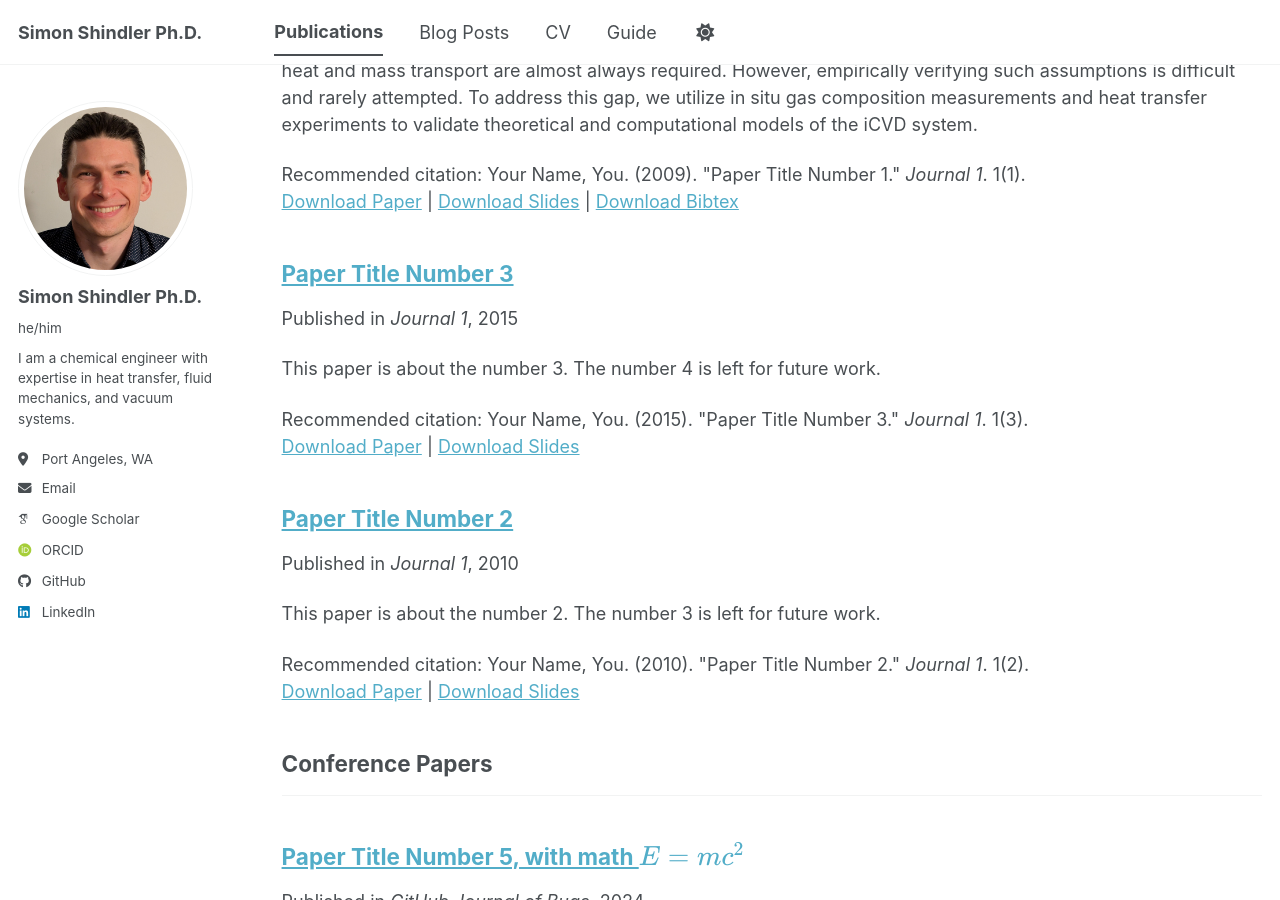
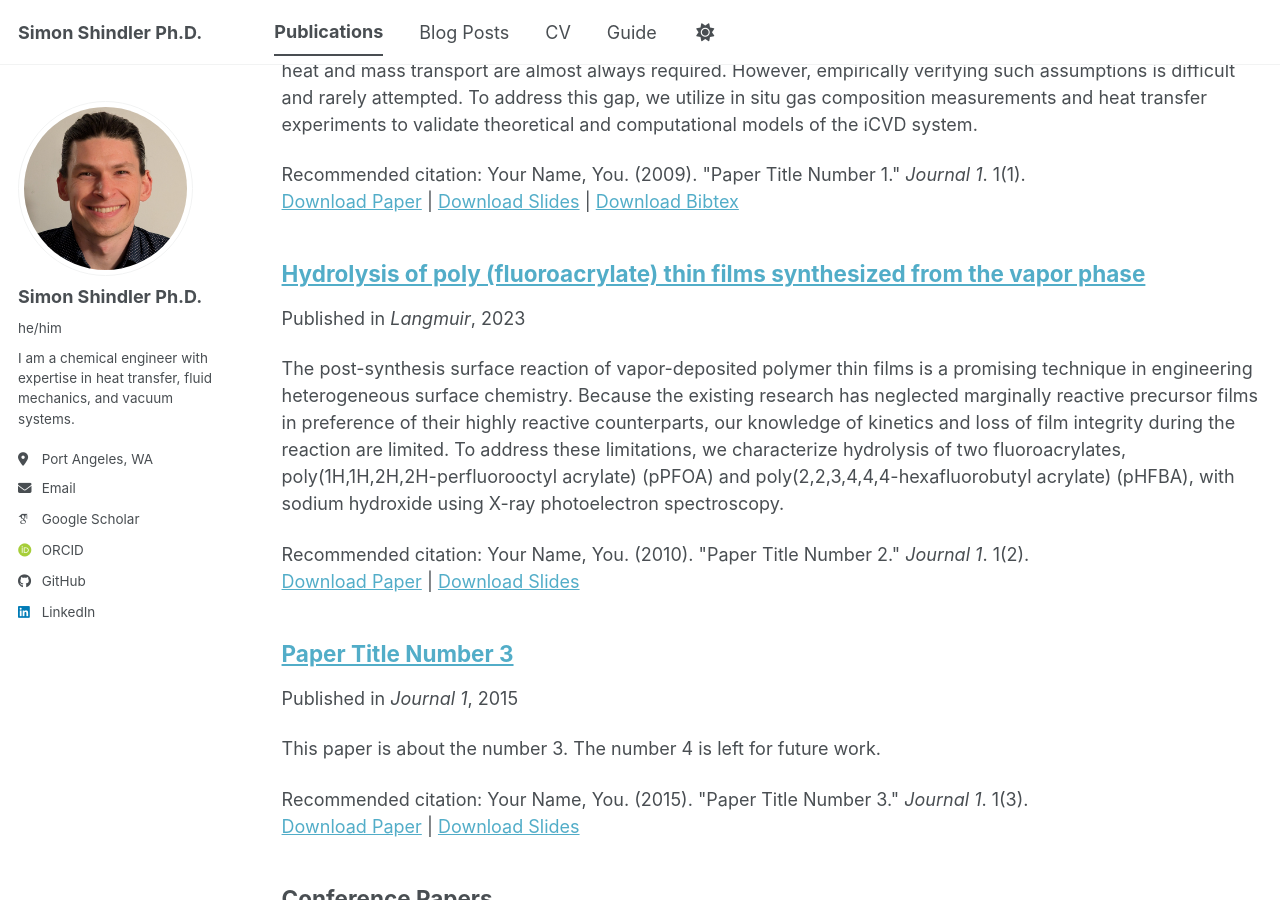
Before and after one commit to sgshindler/sgshindler.github.io, a Jekyll site: the page built from _pages/publications.html, in a window 1280 px wide and 900 px high, scrolled down 399 px. Built offline with Jekyll 4.4.1, drawn with Linux system fonts in a browser that asks for light colours; some web fonts are replaced; a script bundle is joined from its source files by our own code; library files that are not in the unit come from our copies.

Commit message:
Update 2010-10-01-paper-title-number-2.md

```diff
--- a/_publications/2010-10-01-paper-title-number-2.md
+++ b/_publications/2010-10-01-paper-title-number-2.md
@@ -1,11 +1,11 @@
 ---
-title: "Paper Title Number 2"
+title: "Hydrolysis of poly (fluoroacrylate) thin films synthesized from the vapor phase"
 collection: publications
 category: manuscripts
 permalink: /publication/2010-10-01-paper-title-number-2
-excerpt: 'This paper is about the number 2. The number 3 is left for future work.'
-date: 2010-10-01
-venue: 'Journal 1'
+excerpt: 'The post-synthesis surface reaction of vapor-deposited polymer thin films is a promising technique in engineering heterogeneous surface chemistry. Because the existing research has neglected marginally reactive precursor films in preference of their highly reactive counterparts, our knowledge of kinetics and loss of film integrity during the reaction are limited. To address these limitations, we characterize hydrolysis of two fluoroacrylates, poly(1H,1H,2H,2H-perfluorooctyl acrylate) (pPFOA) and poly(2,2,3,4,4,4-hexafluorobutyl acrylate) (pHFBA), with sodium hydroxide using X-ray photoelectron spectroscopy.'
+date: 2023-01-09
+venue: 'Langmuir'
 slidesurl: 'https://academicpages.github.io/files/slides2.pdf'
 paperurl: 'https://academicpages.github.io/files/paper2.pdf'
 citation: 'Your Name, You. (2010). &quot;Paper Title Number 2.&quot; <i>Journal 1</i>. 1(2).'
```
